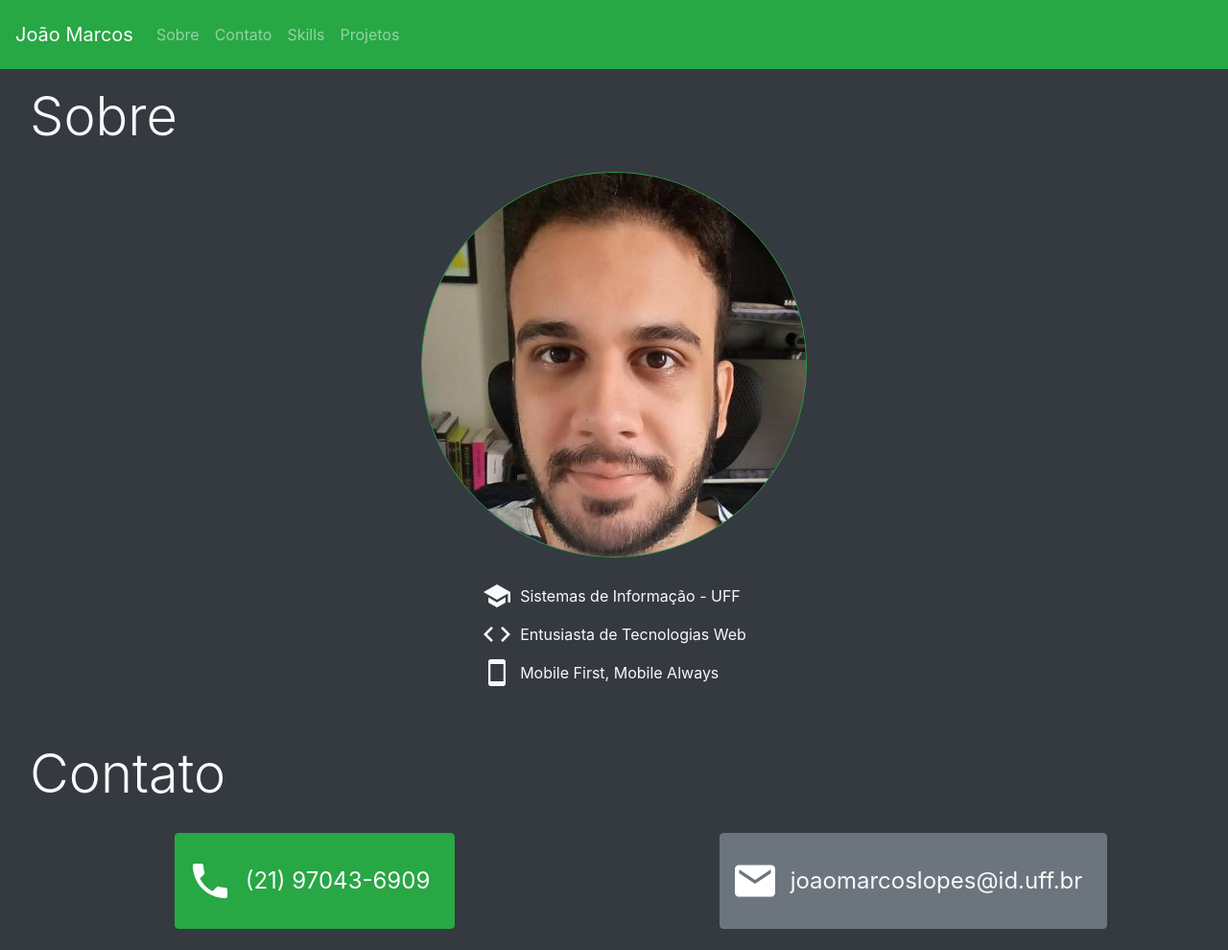
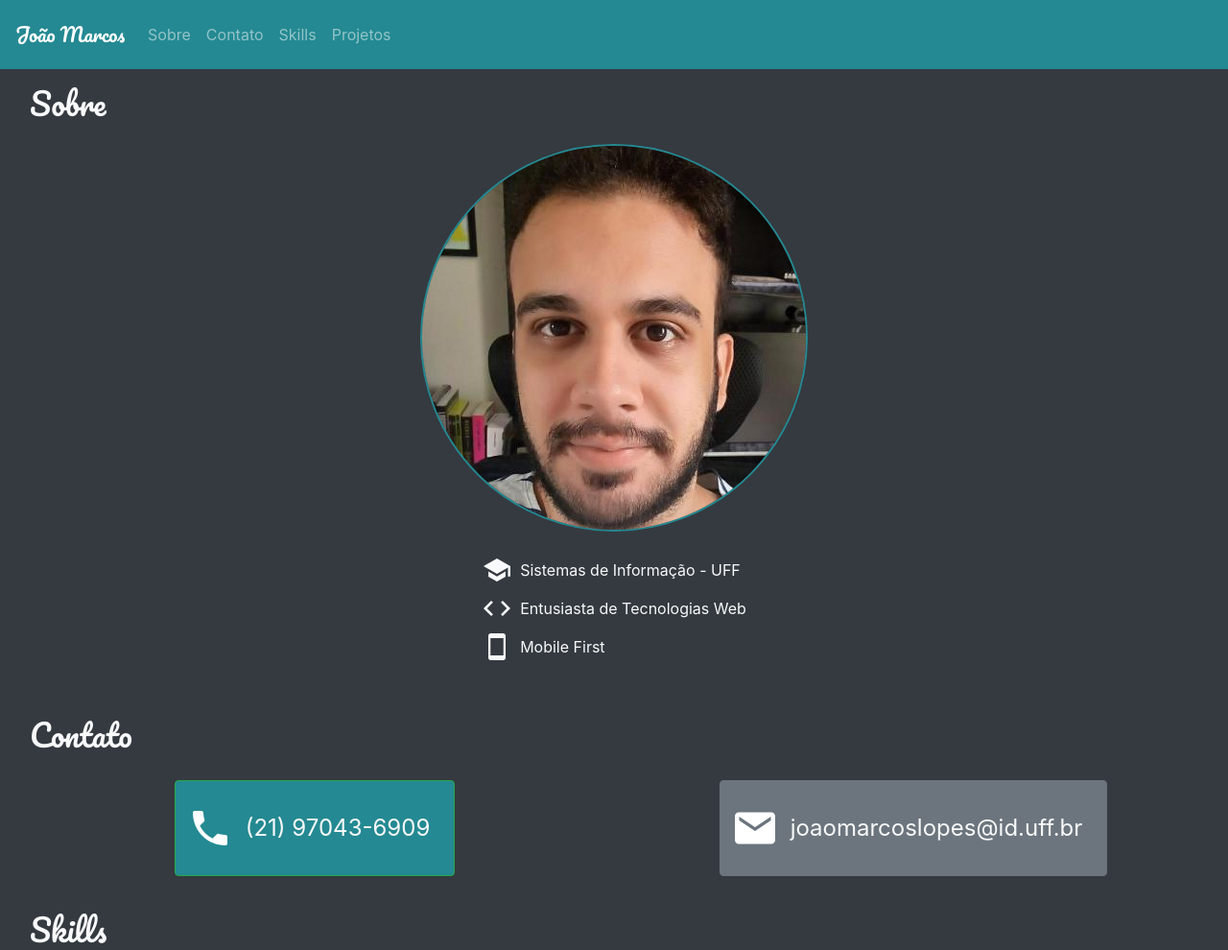
Before and after one commit to j0a0m4/j0a0m4.github.io, a plain HTML site: page src/index.html in a window 1280 px wide. Shown: the top 990 px of the page at 96% size. Drawn offline with nearby package versions, Linux system fonts and the light colour scheme.

Commit message:
typography / brand-color

```diff
--- a/src/index.html
+++ b/src/index.html
@@ -19,7 +19,7 @@
   </head>
   <body>
     <header>
-      <nav class="navbar navbar-expand-lg navbar-dark bg-success py-3">
+      <nav id="navbar" class="navbar navbar-expand-lg navbar-dark py-3">
         <a class="navbar-brand" href="#">João Marcos</a>
         <button
           class="navbar-toggler"
@@ -58,7 +58,7 @@
     >
       <section id="sobre" class="row px-3 py-3">
         <div class="col-12 d-flex flex-column mb-3">
-          <h2 class="display-4 d-md-flex d-none">Sobre</h2>
+          <h2 id="sobre-title" class="d-md-flex d-none">Sobre</h2>
           <h2 class="d-flex d-md-none">Sobre</h2>
         </div>
         <div
@@ -67,7 +67,8 @@
           <img
             src="/assets/profile.jpg"
             alt="Foto de perfil do autor"
-            class="img-fluid rounded-circle mb-4 border border-success"
+            id="profile-pic"
+            class="img-fluid rounded-circle mb-4"
           />
           <ul
             id="sobre-ul"
@@ -88,7 +89,7 @@
             <li class="d-flex align-items-center mb-2">
               <ion-icon size="large" name="phone-portrait"></ion-icon>
               <span class="ml-2">
-                Mobile First, Mobile Always
+                Mobile First
               </span>
             </li>
           </ul>
@@ -96,7 +97,7 @@
       </section>
       <section id="contato" class="row px-3 py-3">
         <div class="col-12 d-flex flex-column mb-3">
-          <h2 class="display-4 d-md-flex d-none">Contato</h2>
+          <h2 id="contato-title" class="d-md-flex d-none">Contato</h2>
           <h2 class="d-flex d-md-none">Contato</h2>
         </div>
 
@@ -127,7 +128,7 @@
       </section>
       <section id="skills" class="row py-3">
         <div class="col-12 d-flex flex-column mb-3 ml-3">
-          <h2 class="display-4 d-md-flex d-none">Skills</h2>
+          <h2 id="contato-title" class="d-md-flex d-none">Skills</h2>
           <h2 class="d-flex d-md-none">Skills</h2>
         </div>
         <div
--- a/styles/style.css
+++ b/styles/style.css
@@ -1,8 +1,16 @@
+@import url("https://fonts.googleapis.com/css?family=Pacifico&display=swap");
 :root {
   --html: rgb(255, 168, 55);
   --css: rgb(62, 152, 255);
   --js: rgb(231, 228, 21);
+  --brand-primary: rgb(36, 137, 146);
 }
+
+h2,
+.navbar-brand {
+  font-family: "Pacifico", cursive;
+}
+
 ul {
   list-style: none;
 }
@@ -39,8 +47,17 @@ ul {
 [class*="skill"] > ion-icon {
   font-size: 2.5rem;
 }
+#navbar {
+  background-color: var(--brand-primary);
+}
+#profile-pic {
+  border: 2px solid var(--brand-primary);
+}
 #footer {
   color: white;
+}
+.btn-success {
+  background-color: var(--brand-primary) !important;
 }
 @media (min-width: 850px) {
   [class*="skill"] {
```
